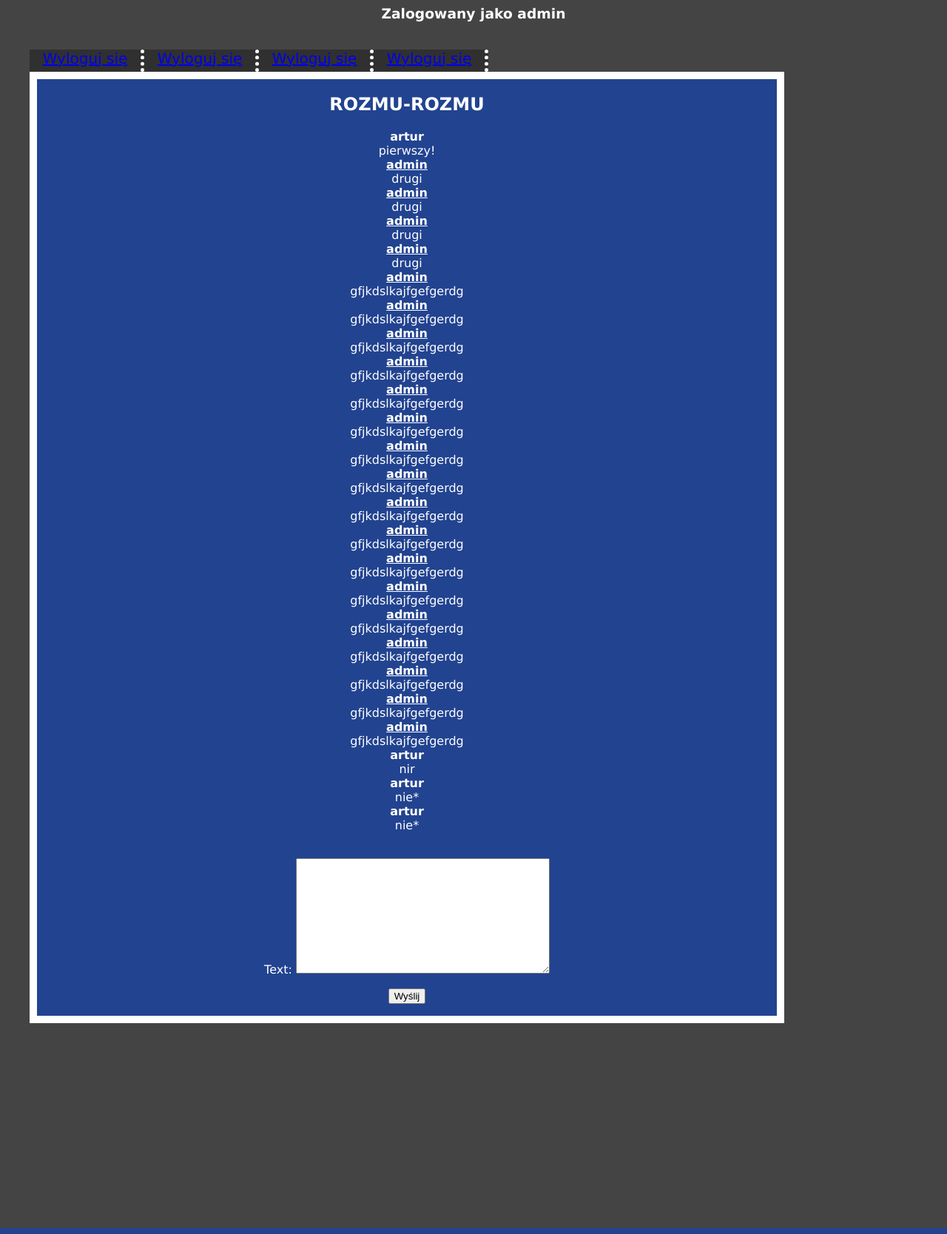
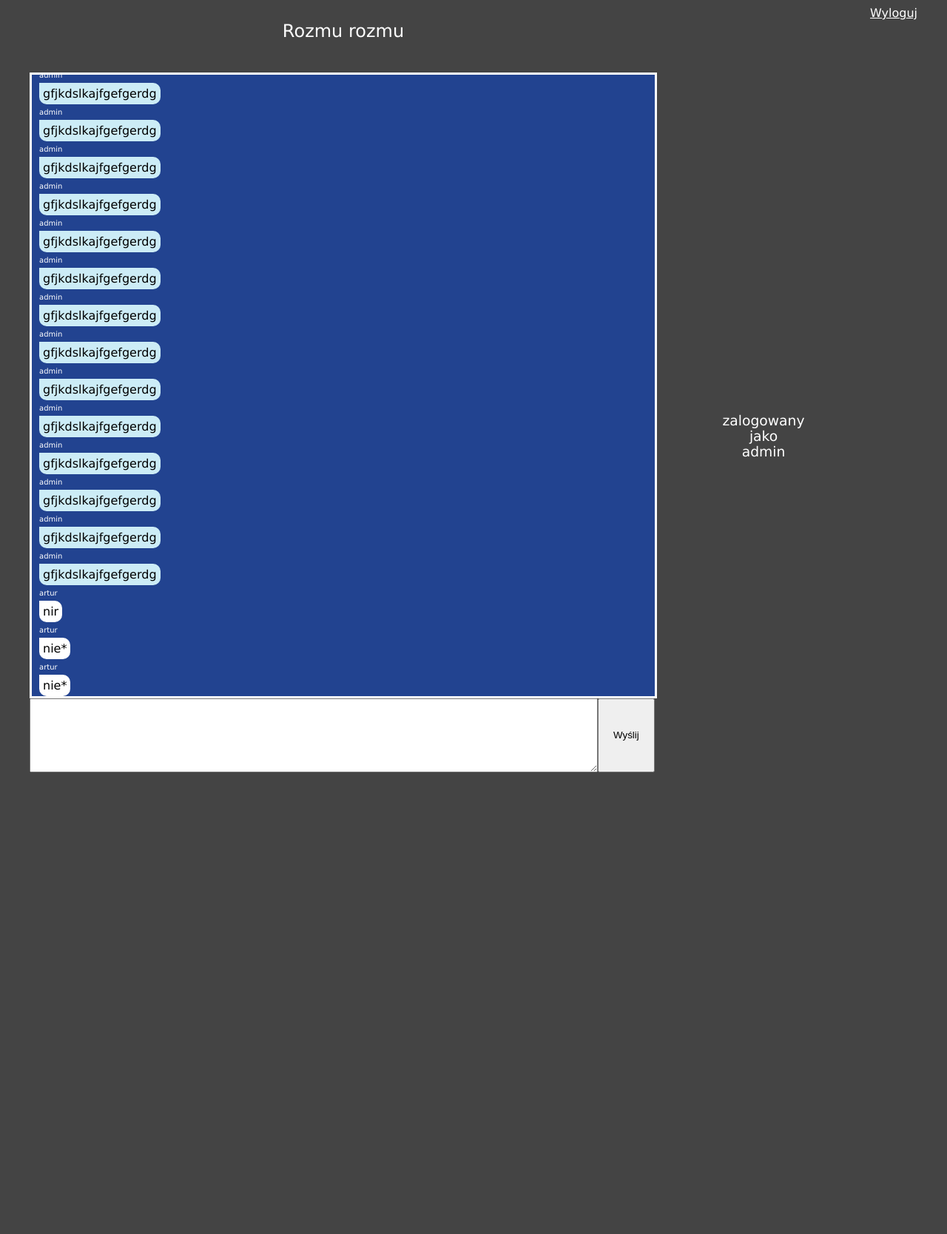
Before and after one commit to glipski/jaskier, a Django app: page /czat/ in a window 1280 px wide. Shown: the whole page at 74% size. Run offline with Django 3.2, Linux system fonts and the light colour scheme; a user stored in the database is signed in; data comes from the database, SQL or seed files in the repository; both versions use the stored data as it was after the commit.

Commit message:
chyba gotowe

```diff
--- a/rozmu/forms.py
+++ b/rozmu/forms.py
@@ -1,4 +1,4 @@
 from django import forms
 
 class NewMessage(forms.Form):
-    Text=forms.CharField(widget=forms.Textarea)
+    Text=forms.CharField(widget=forms.Textarea(attrs={'id': 'pole'}))
--- a/rozmu/static/rozmu/style.css
+++ b/rozmu/static/rozmu/style.css
@@ -1,12 +1,17 @@
+html
+{
+	height: 100vh;
+}
 body
 {
 	background-color:#444444;
 	text-align: center;
 	font-family: Verdana, Geneva, sans-serif;
 	color: white;
+	height: 100vh;
 }
 
-.option
+/*.option
 {
 	float:left;
 	border-right: 5px dotted;
@@ -24,13 +29,15 @@ body
 a:visited
 {
 	color:white;
-}
+}*/
 
 div#container
 {
 	margin-left:auto;
 	margin-right:auto;
 	width:1200px;
+	height: 100%;
+	display: flex;
 }
 
 div#menu
@@ -40,9 +47,89 @@ div#menu
 
 div#wiadomosci
 {
-	text-align:center;
-	border:10px solid;
-	width:1000px;
+	text-align:left;
+	padding: 5px;
+	border:3px solid;
+	width:65vw;
+	height: 50%;
 	background-color: #224390;
-	clear:both;
+	/*clear:both;*/
+	overflow:scroll;
 }
+#mess
+{
+	background-color: #CCECF6;
+	color: black;
+	width: auto;
+	float: left;
+	padding: 5px;
+	margin: 5px;
+	clear: both;
+	border-radius: 0px 10px 10px 10px;
+	text-align: center;
+	font-family: Verdana, Geneva, sans-serif;
+	font-weight: 100;
+}
+#mess_a
+{
+	background-color: white;
+	color: black;
+	width: auto;
+	float: left;
+	padding: 5px;
+	margin: 5px;
+	clear: both;
+	border-radius: 0px 10px 10px 10px;
+	text-align: center;
+	font-family: Verdana, Geneva, sans-serif;
+	font-weight: 100;
+}
+#pole
+{
+	height: 100px;
+	width: 60vw;
+	float: left;
+}
+#wyslij
+{
+	float: left;
+	width: 6vw;
+	height: 100px;
+}
+#autor
+{
+	font-size: 10px;
+	clear: both;
+	margin: 20px 0px 0px 5px;
+
+}
+#logo
+{
+	height: 70px;
+}
+#lewy
+{
+	float: left;
+}
+#prawy
+{
+	float: left;
+	display: flex;
+	align-items: center;
+	justify-content: center;
+	flex-grow: 100;
+	height: 70%;
+}
+#log
+{
+	font-family: Verdana, Geneva, sans-serif;
+	font-weight: 500;
+}
+#footer
+{
+	clear: both;
+}
+a
+{
+	color: white;
+}
--- a/rozmu/templates/rozmu/czat.html
+++ b/rozmu/templates/rozmu/czat.html
@@ -1,47 +1,44 @@
 
 {% load static %}
 <html>
-
     <head>
         <link rel="stylesheet" type="text/css" href="{% static 'rozmu/style.css' %}">
     </head>
-
     <body>
         <div id="container">
-
-<h3> Zalogowany jako {{ request.user }} </h3>
-<div id="menu">
-<br>
-<div class="option"> <a href="/user/logout">Wyloguj się </a> </div>
-<div class="option"> <a href="/user/logout">Wyloguj się </a> </div>
-<div class="option"> <a href="/user/logout">Wyloguj się </a> </div>
-<div class="option"> <a href="/user/logout">Wyloguj się </a> </div>
-<div style="clear:both;"> </div>
+            <div id="lewy">
+                <div id="logo">
+                    <h2 id="log">Rozmu rozmu</h2>
                 </div>
 
                 <div id="wiadomosci">
-<h2> ROZMU-ROZMU </h2>
                     {% for message in lista %}
-{% if request.user.username == message.Author.username %}<u> <b>{{message.Author}}</b></u>
-{% else %} <b> {{message.Author}}</b>
-{% endif %}
-<br>
-{{message.Text}}<br>
+                    {% if request.user.username == message.Author.username %}
+                        <div id="autor"> {{message.Author}}</div>
+                        <div id="mess">
+                            {{message.Text}}
+                        </div>
+                    {% else %}
+                        <div id="autor"> {{message.Author}}</div>
+                        <div id="mess_a">
+                            {{message.Text}}
+                        </div>
+                    {% endif %}<br>
                     {% endfor %}
-
-<br>
-
+                </div>
                 <form method="POST">
                     {% csrf_token %}
-{{form.as_p}}
-<button type="submit">Wyślij</button>
+                    {{form.Text}}
+                    <button type="submit" id="wyslij">Wyślij</button>
                 </form>
-
+                <script type="text/javascript">
+                    setTimeout("document.getElementById('wiadomosci').scrollTop=1e6",100)
+                </script>
             </div>
-
+            <div id="prawy">
+                <h3 id="log"> zalogowany <br> jako <br>{{ request.user }}</h3>
             </div>
-
+            <div id="footer"><a href="/user/logout">Wyloguj</div>
+        </div>
     </body>
-
-
 </html>
```
Also changed, not shown: rozmu/static/rozmu/style (kopia).css (added, +68 -0 lines), rozmu/templates/rozmu/czatk.html (added, +33 -0 lines), rozmu/templates/rozmu/czatp.html (added, +40 -0 lines), db.sqlite3, login/views.py (line endings or trailing spaces). Lines whose indentation alone changed are shown as unchanged.
